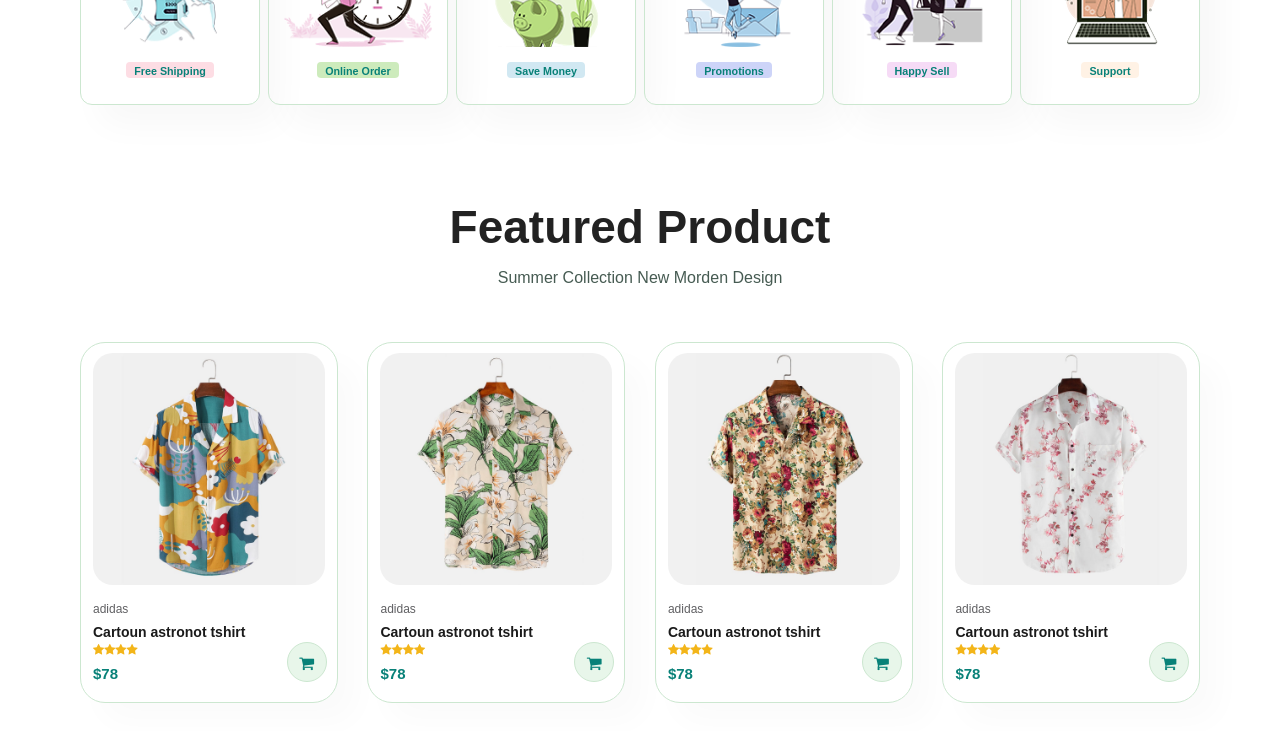
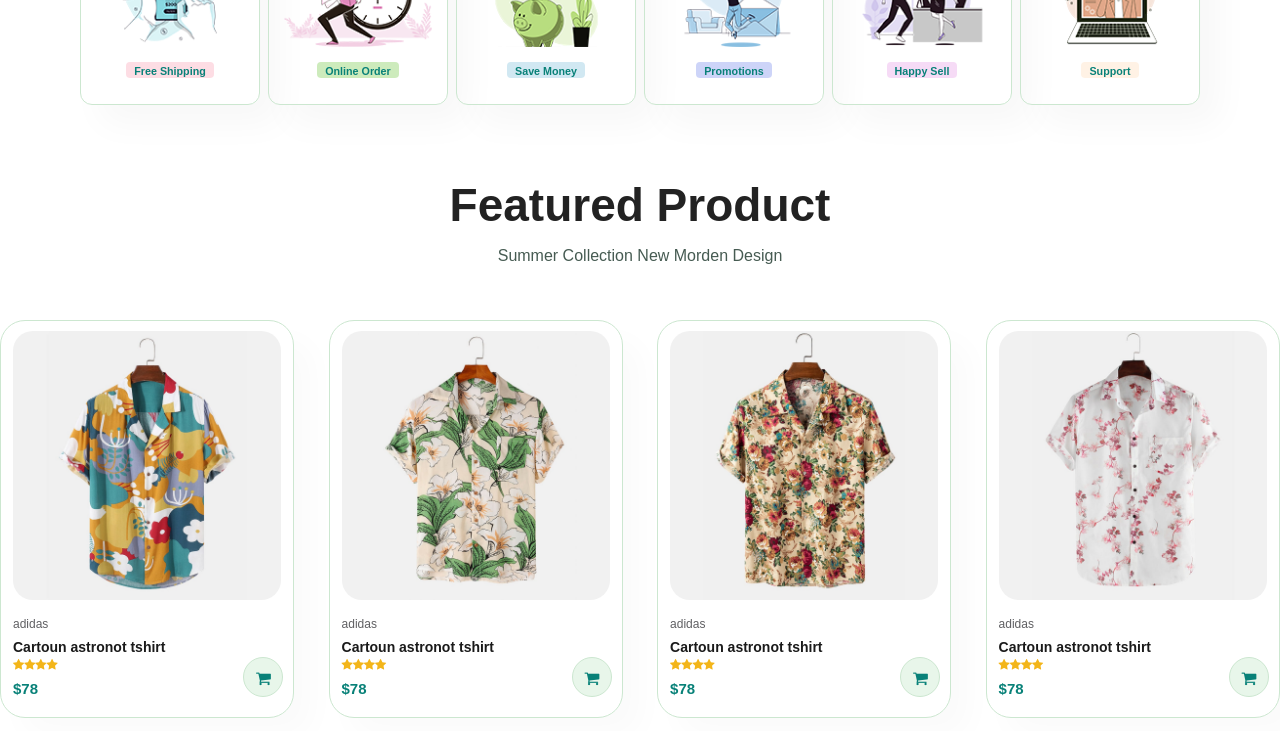
Before and after one commit to FitriSitiNurjanah/E-Commerce, a React (Create React App) app: page / in a window 1280 px wide. Shown: the part 940-1671 px from the top of the page. Built offline with nearby package versions, Linux system fonts and the light colour scheme; no server answers; a web font is replaced by a local one.

Commit message:
create styled components global

```diff
--- a/public/assets/css/style.css
+++ b/public/assets/css/style.css
@@ -1,52 +1,52 @@
-@font-face {
+/* @font-face {
   font-family: Spartan;
   src: url(font/LeagueSpartan-VariableFont_wght.ttf);
-}
+} */
 
-* {
+/* * {
   margin: 0;
   padding: 0;
   box-sizing: border-box;
   font-family: "Spartan", sans-serif;
-}
+} */
 
-h1 {
+/* h1 {
   font-size: 50px;
   line-height: 64px;
   color: #222;
-}
+} */
 
-h2 {
+/* h2 {
   font-size: 46px;
   line-height: 54px;
   color: #222;
-}
+} */
 
-h4 {
+/* h4 {
   font-size: 20px;
   color: #222;
-}
+} */
 
-h7 {
+/* h7 {
   font-weight: 700;
   font-size: 12px;
-}
+} */
 
-p {
+/* p {
   font-size: 16px;
   color: #465b52;
   margin: 15px 0 20px 0;
-}
+} */
 
-.section-p1 {
+/* .section-p1 {
   padding: 40px 80px;
-}
+} */
 
-.section-m1 {
-  margin: 40px 0;
-}
+/* .section-m1 {
+  margin: 400px 0;
+} */
 
-button.normal {
+/* button.normal {
   font-size: 14px;
   font-weight: 600;
   padding: 15px 30px;
@@ -57,11 +57,11 @@ button.normal {
   border: none;
   outline: none;
   transition: 0.2s;
-}
+} */
 
-body {
+/* body {
   width: 100%;
-}
+} */
 
 /* H E A D E R */
 
--- a/src/App.js
+++ b/src/App.js
@@ -7,7 +7,7 @@ import Cart from "./pages/Cart/Cart";
 import Navbar from "./component/Navbar/Navbar";
 import Footer from "./component/Footer/Footer";
 import { BrowserRouter, Routes, Route } from "react-router-dom";
-
+import { StyledGlobal } from "./component/globalStyles";
 function App() {
   return (
     <BrowserRouter>
@@ -20,6 +20,7 @@ function App() {
         <Route exact path="/cart" element={<Cart />} />
       </Routes>
       <Footer />
+      <StyledGlobal />
     </BrowserRouter>
   );
 }
--- a/src/component/Navbar/navbarStyles.js
+++ b/src/component/Navbar/navbarStyles.js
@@ -12,6 +12,8 @@ export const StyledHeader = styled.div`
   top: 0;
   right: 0;
 `;
+
+
 
 export const StyledNavbar = styled.ul`
   display: flex;
--- a/src/component/globalStyles.js
+++ b/src/component/globalStyles.js
@@ -1,42 +1,49 @@
-import styled from "styled-components";
+import styled, { createGlobalStyle } from "styled-components";
 
-export const h1 = styled.h1`
+export const StyledGlobal = createGlobalStyle`
+* {
+  margin: 0;
+  padding: 0;
+  box-sizing: border-box;
+  font-family: "Spartan", sans-serif;
+}
+body {
+  width: 100%;
+}
+h1 {
   font-size: 50px;
   line-height: 64px;
   color: #222;
-`;
-
-export const h2 = styled.h2`
+}
+h2 {
   font-size: 46px;
   line-height: 54px;
   color: #222;
-`;
-
-export const h4 = styled.h4`
+}
+h4 {
   font-size: 20px;
   color: #222;
-`;
-
-export const h7 = styled.h7`
+}
+h7 {
   font-weight: 700;
   font-size: 12px;
-`;
-
-export const p = styled.p`
+}
+p {
   font-size: 16px;
   color: #465b52;
   margin: 15px 0 20px 0;
-`;
+}
 
-export const sectionP1 = styled.section`
+sectionP1{
   padding: 40px 80px;
-`;
+  color:red;
+}
 
-export const sectionM1 = styled.section`
-  margin: 40px 0;
-`;
+section-m1 {
+  margin: 400px 0;
+}
 
-export const buttonNormal = styled.button`
+button.normal {
   font-size: 14px;
   font-weight: 600;
   padding: 15px 30px;
@@ -47,8 +54,7 @@ export const buttonNormal = styled.button`
   border: none;
   outline: none;
   transition: 0.2s;
+}
 `;
 
-export const body = styled.body`
-  width: 100%;
-`;
+export default StyledGlobal;
--- a/src/pages/Home/Home.js
+++ b/src/pages/Home/Home.js
@@ -1,5 +1,6 @@
 import React from "react";
 import { Link } from "react-router-dom";
+import sectionP1 from "../../component/globalStyles";
 
 export default function Home() {
   return (
@@ -13,7 +14,7 @@ export default function Home() {
           <button>Shop Now</button>
         </section>
 
-        <section id="feature" className="section-p1">
+        <sectionP1 id="feature" className="section-p1">
           <div className="fe-box">
             <img src="assets/img/features/f1.png" alt="" />
             <h6>Free Shipping</h6>
@@ -38,9 +39,9 @@ export default function Home() {
             <img src="assets/img/features/f6.png" alt="" />
             <h6>Support</h6>
           </div>
-        </section>
+        </sectionP1>
 
-        <section id="product1" className="section-p1">
+        <sectionP1 id="product1" className="section-p1">
           <h2> Featured Product</h2>
           <p>Summer Collection New Morden Design </p>
           <div className="pro-container">
@@ -181,7 +182,7 @@ export default function Home() {
               </a>
             </div>
           </div>
-        </section>
+        </sectionP1>
 
         <section id="banner" className="section-m1">
           <h4>Repear Service</h4>
@@ -191,7 +192,7 @@ export default function Home() {
           <button className="normal">Explore More</button>
         </section>
 
-        <section id="product1" className="section-p1">
+        <sectionP1 id="product1" className="section-p1">
           <h2> New Arrival</h2>
           <p>Summer Collection New Morden Design </p>
           <div className="pro-container">
@@ -332,7 +333,7 @@ export default function Home() {
               </a>
             </div>
           </div>
-        </section>
+        </sectionP1>
       </React.Fragment>
     </div>
   );
```
